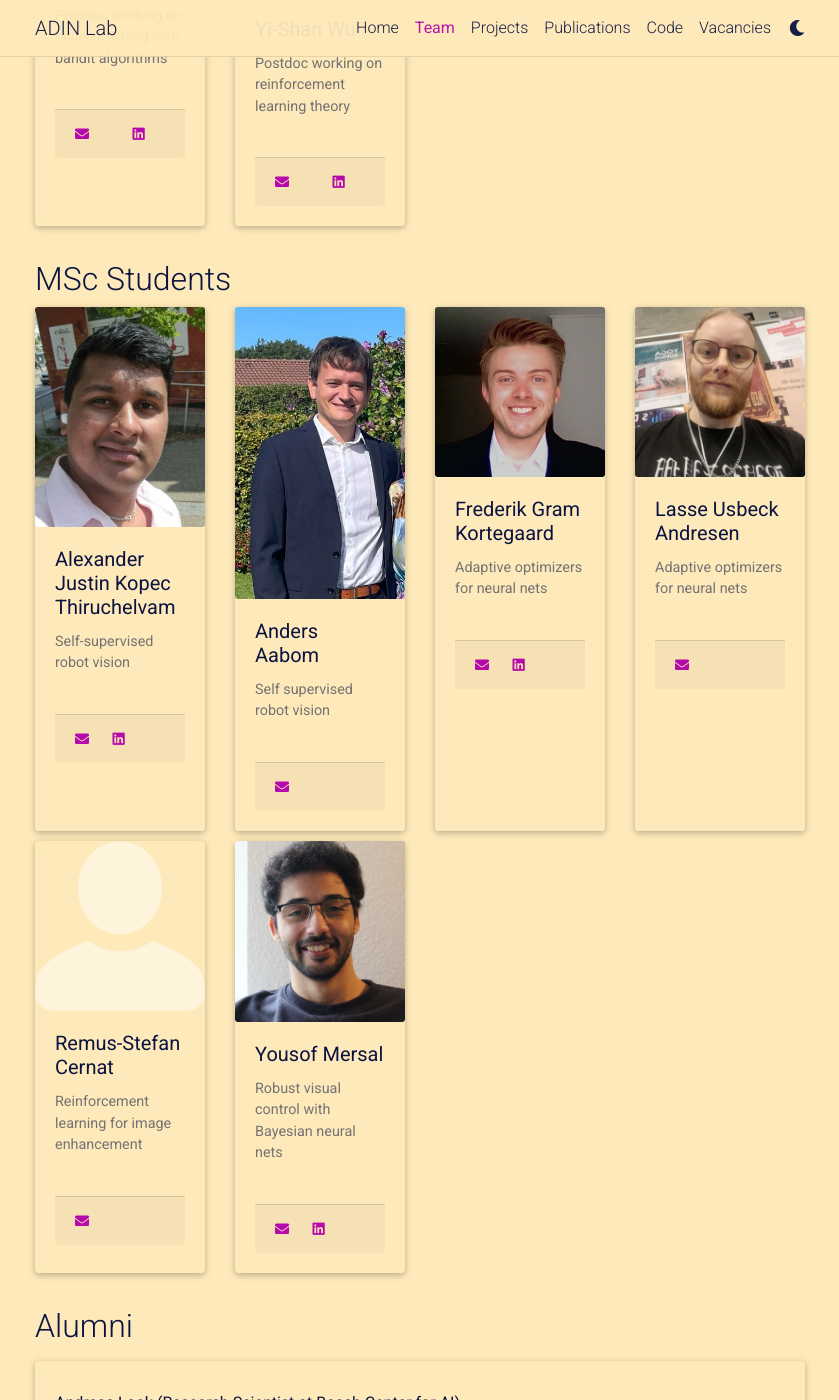
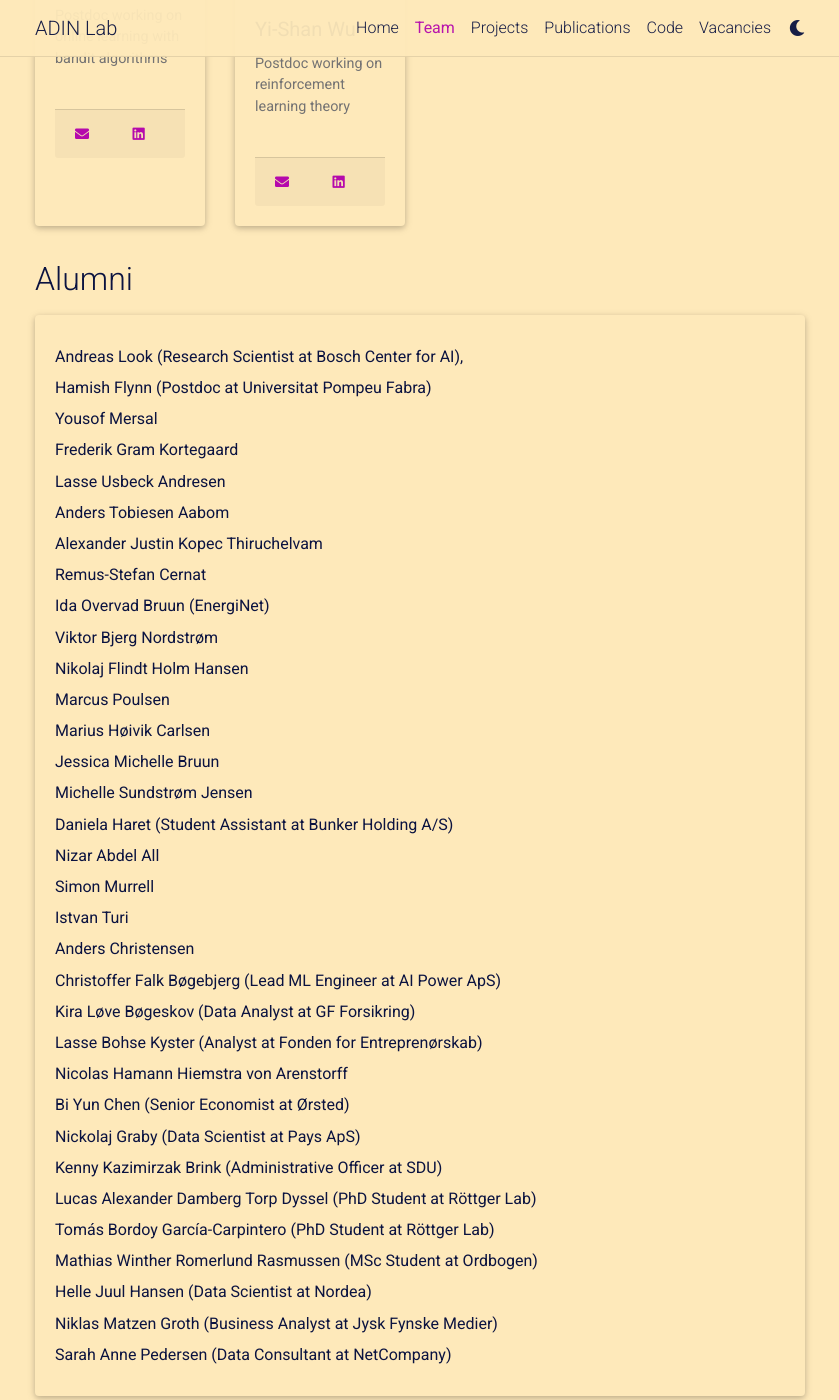
Before and after one commit to adinlab/adinlab.github.io, a Jekyll site: the page built from _pages/1_team.md, in a window 1280 px wide and 1400 px high, scrolled down 1294 px. Shown: the whole window, without its empty margins (220-1059 px from the left). Built offline with Jekyll 4.4.1, drawn with Linux system fonts in a browser that asks for light colours; comment, search, counter and statistics services are not loaded; a style sheet for code colours, icons or effects is not loaded.

Commit message:
Update team.yml

```diff
--- a/_data/team.yml
+++ b/_data/team.yml
@@ -57,44 +57,15 @@ researchers:
     image: assets/img/team/gulcin_baykal_can.jpeg
     linkedin: https://www.linkedin.com/in/gülçin-baykal-can-0a8276b0
 
-mscs:
-  - name: Anders Aabom
-    mail: anaab19@student.sdu.dk
-    research_areas: Self supervised robot vision
-    image: assets/img/team/Anders_Aabom.jpeg
-
-  - name: Alexander Justin Kopec Thiruchelvam
-    mail: athir19@student.sdu.dk
-    research_areas: Self-supervised robot vision
-    image: assets/img/team/Alexander_Thiruchelvam.jpeg
-    linkedin: https://www.linkedin.com/in/alexander-thiruchelvam
-
-  - name: Remus-Stefan Cernat
-    mail: stefancernat88@yahoo.com
-    research_areas: Reinforcement learning for image enhancement
-
-  - name: Yousof Mersal
-    mail: yomer19@student.sdu.dk
-    research_areas: Robust visual control with Bayesian neural nets
-    webpage: yousofmersal.com
-    linkedin: https://www.linkedin.com/in/yousof-mersal-396691231/
-    image: assets/img/team/YousofMersal.jpg
-
-  - name: Frederik Gram Kortegaard
-    mail: frederikgramkortegaard@gmail.com
-    research_areas: Adaptive optimizers for neural nets
-    webpage: https://github.com/frederikgramkortegaard
-    linkedin: https://www.linkedin.com/in/frederikgramkortegaard/
-    image: assets/img/team/Frederik_Gram_Kortegaard.jpeg
-
-  - name: Lasse Usbeck Andresen
-    mail: lasan19@student.sdu.dk
-    research_areas: Adaptive optimizers for neural nets
-    image: assets/img/team/Lasse_Usbeck_Andresen.jpeg
-
 alumnis:
   - name: Andreas Look (Research Scientist at Bosch Center for AI),
   - name: Hamish Flynn (Postdoc at Universitat Pompeu Fabra)
+  - name: Yousof Mersal
+  - name: Frederik Gram Kortegaard
+  - name: Lasse Usbeck Andresen
+  - name: Anders Tobiesen Aabom
+  - name: Alexander Justin Kopec Thiruchelvam
+  - name: Remus-Stefan Cernat
   - name: Ida Overvad Bruun (EnergiNet)
   - name: Viktor Bjerg Nordstrøm
   - name: Nikolaj Flindt Holm Hansen
```
